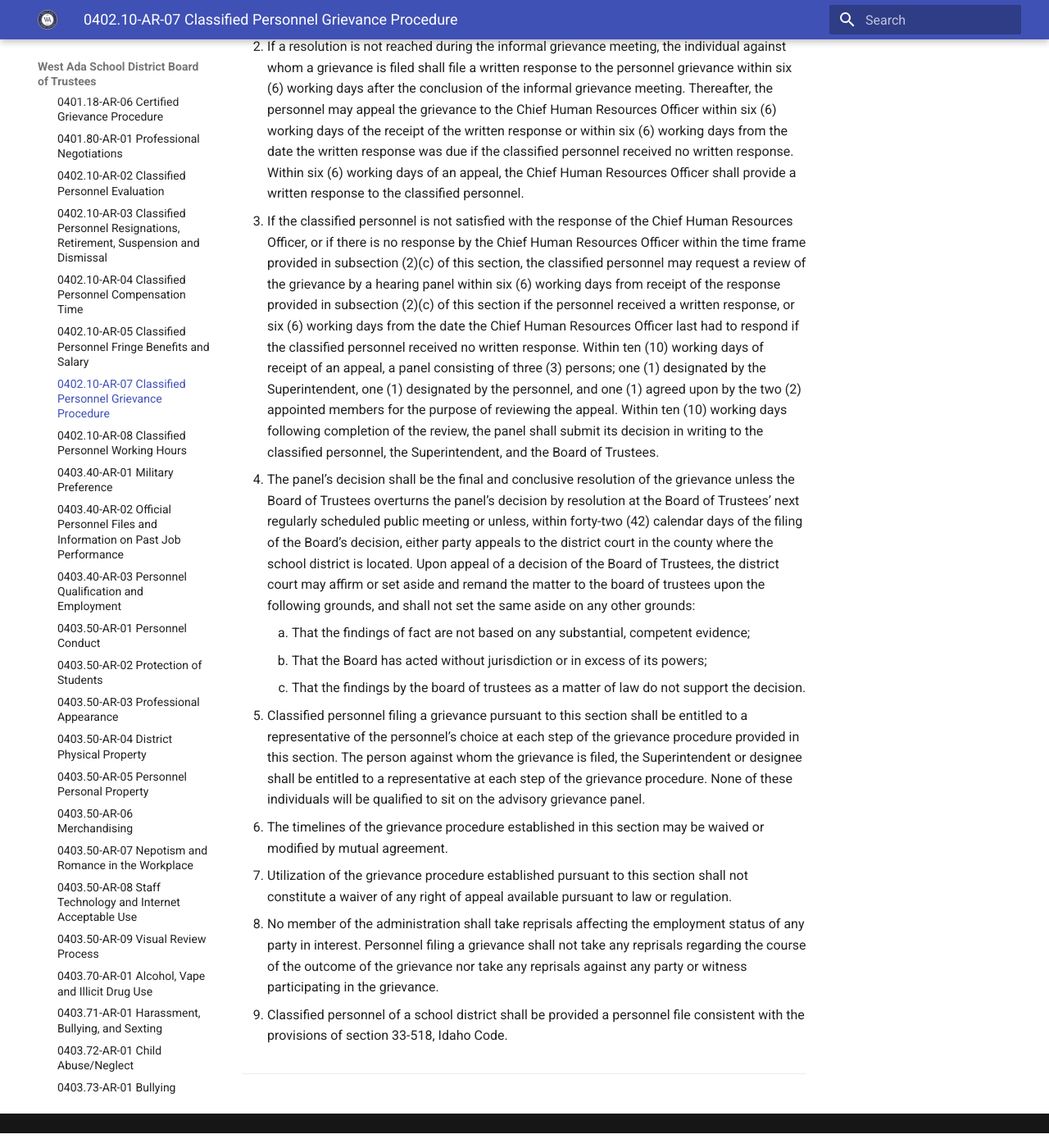
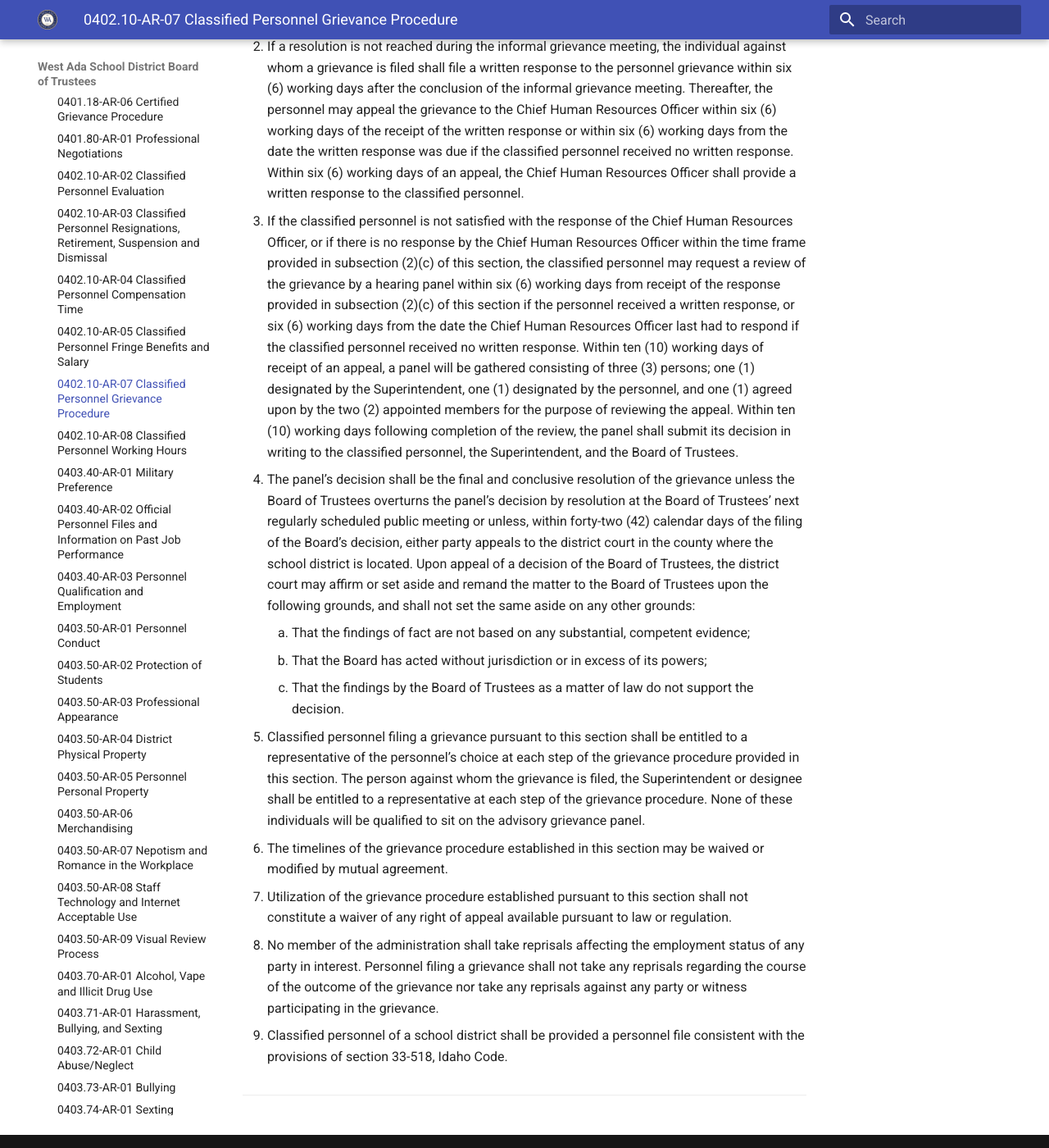
Before and after one commit to westada/section-400-hr-policy-review, an MkDocs documentation site: the page built from docs/regulations/0400-Staff/0402.10-AR-07.md, in a window 1280 px wide and 1400 px high, scrolled down 836 px. Shown: the whole window at 82% size. Built offline with MkDocs 1.6.1 and Material for MkDocs 9.7.7, drawn with Linux system fonts in a browser that asks for light colours.

Commit message:
Update 0402.10-AR-07.md

```diff
--- a/docs/regulations/0400-Staff/0402.10-AR-07.md
+++ b/docs/regulations/0400-Staff/0402.10-AR-07.md
@@ -21,13 +21,13 @@ Classified personnel of the district may file a grievance about any matter relat
 
 1. If a resolution is not reached during the informal grievance meeting, the individual against whom a grievance is filed shall file a written response to the personnel grievance within six (6) working days after the conclusion of the informal grievance meeting. Thereafter, the personnel may appeal the grievance to the Chief Human Resources Officer within six (6) working days of the receipt of the written response or within six (6) working days from the date the written response was due if the classified personnel received no written response. Within six (6) working days of an appeal, the Chief Human Resources Officer shall provide a written response to the classified personnel.
 
-1. If the classified personnel is not satisfied with the response of the Chief Human Resources Officer, or if there is no response by the Chief Human Resources Officer within the time frame provided in subsection (2)(c) of this section, the classified personnel may request a review of the grievance by a hearing panel within six (6) working days from receipt of the response provided in subsection (2)(c) of this section if the personnel received a written response, or six (6) working days from the date the Chief Human Resources Officer last had to respond if the classified personnel received no written response. Within ten (10) working days of receipt of an appeal, a panel consisting of three (3) persons; one (1) designated by the Superintendent, one (1) designated by the personnel, and one (1) agreed upon by the two (2) appointed members for the purpose of reviewing the appeal. Within ten (10) working days following completion of the review, the panel shall submit its decision in writing to the classified personnel, the Superintendent, and the Board of Trustees.
+1. If the classified personnel is not satisfied with the response of the Chief Human Resources Officer, or if there is no response by the Chief Human Resources Officer within the time frame provided in subsection (2)(c) of this section, the classified personnel may request a review of the grievance by a hearing panel within six (6) working days from receipt of the response provided in subsection (2)(c) of this section if the personnel received a written response, or six (6) working days from the date the Chief Human Resources Officer last had to respond if the classified personnel received no written response. Within ten (10) working days of receipt of an appeal, a panel will be gathered consisting of three (3) persons; one (1) designated by the Superintendent, one (1) designated by the personnel, and one (1) agreed upon by the two (2) appointed members for the purpose of reviewing the appeal. Within ten (10) working days following completion of the review, the panel shall submit its decision in writing to the classified personnel, the Superintendent, and the Board of Trustees.
 
 
-1. The panel’s decision shall be the final and conclusive resolution of the grievance unless the Board of Trustees overturns the panel’s decision by resolution at the Board of Trustees’ next regularly scheduled public meeting or unless, within forty-two (42) calendar days of the filing of the Board’s decision, either party appeals to the district court in the county where the school district is located. Upon appeal of a decision of the Board of Trustees, the district court may affirm or set aside and remand the matter to the board of trustees upon the following grounds, and shall not set the same aside on any other grounds:
+1. The panel’s decision shall be the final and conclusive resolution of the grievance unless the Board of Trustees overturns the panel’s decision by resolution at the Board of Trustees’ next regularly scheduled public meeting or unless, within forty-two (42) calendar days of the filing of the Board’s decision, either party appeals to the district court in the county where the school district is located. Upon appeal of a decision of the Board of Trustees, the district court may affirm or set aside and remand the matter to the Board of Trustees upon the following grounds, and shall not set the same aside on any other grounds:
     1. That the findings of fact are not based on any substantial, competent evidence;
     1. That the Board has acted without jurisdiction or in excess of its powers;
-    1. That the findings by the board of trustees as a matter of law do not support the decision.
+    1. That the findings by the Board of Trustees as a matter of law do not support the decision.
 
 1. Classified personnel filing a grievance pursuant to this section shall be entitled to a representative of the personnel’s choice at each step of the grievance procedure provided in this section. The person against whom the grievance is filed, the Superintendent or designee shall be entitled to a representative at each step of the grievance procedure. None of these individuals will be qualified to sit on the advisory grievance panel.
 
```
